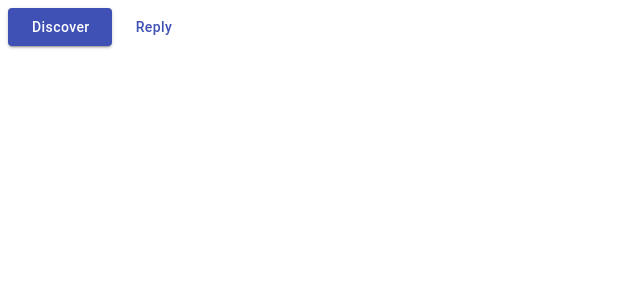
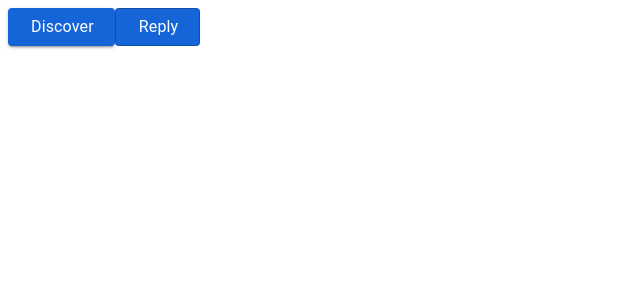
Before and after one commit to lavanya-mandapati/bookdiscovery, a React app: page / in a window 1280 px wide. Shown: the top 300 px of the page, without its empty margins (0-640 px from the left). Built offline with nearby package versions, Linux system fonts and the light colour scheme.

Commit message:
fix: made changes to Button atom

```diff
--- a/src/components/atoms/Button/Button.tsx
+++ b/src/components/atoms/Button/Button.tsx
@@ -1,12 +1,14 @@
 import React from "react";
-import Button from '@material-ui/core/Button';
+import {Button as MuiButton, Typography} from '@material-ui/core';
 import { makeStyles } from '@material-ui/core/styles';
+import {COLORS} from '../../../theme/constants';
 
 
-interface Props {
+interface ButtonProps {
   name: string;
-  click?: () => void;
+  onClick?: () => void;
   variant?: "contained"|"outlined";
+  size?: string;
 }
 const useStyles = makeStyles({
   root: {
@@ -14,23 +16,25 @@ const useStyles = makeStyles({
   height: '38px',
   padding: '8px 21px 8px 23px',
   borderRadius: '4px',
-  border: 'solid 1px rgba(255, 255, 255, 0)',
+  border: 'solid 1px COLORS.TRANSPARENT_0',
   textTransform: "none",
-}});
+  color: COLORS.WHITE_50,
+  backgroundColor: COLORS.PRIMARY_COLOR_500
+}
+});
 
-
-const CustomButton: React.FC<Props> = ({
+const Button: React.FC<ButtonProps> = ({
     name,
     children,
-    click,
+    onClick,
     variant="outlined"
   }) => {
   const classes = useStyles();
   return (
-    <Button className={classes.root} variant={variant} color="primary" onClick={()=> click} >
-     {name}
-    </Button>
+    <MuiButton className={classes.root} variant={variant} onClick={()=> onClick}  >
+     <Typography variant="body1" >{name}</Typography>
+    </MuiButton>
   );
 }
 
-export default CustomButton;
+export default Button;
```
